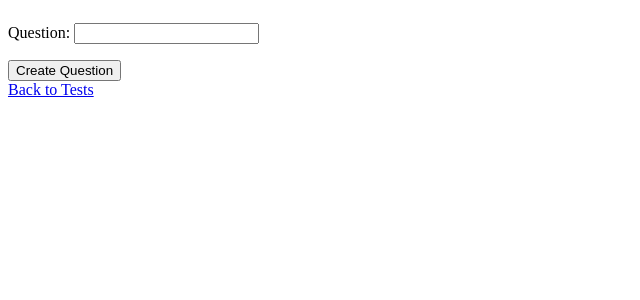
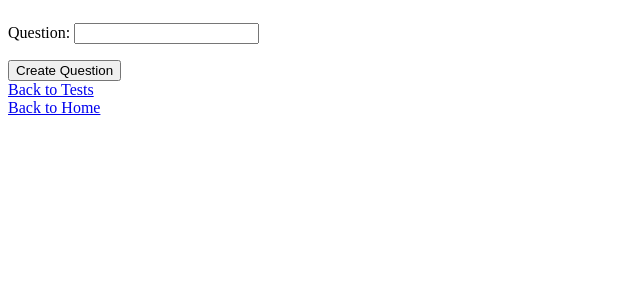
Before and after one commit to jhbeltran01/quizapp, a Django app: template templates/quiz/question.html in a window 1280 px wide. Shown: the part 155-455 px from the top of the page, without its empty margins (0-640 px from the left). Run offline with Django 4.2, Linux system fonts and the light colour scheme; the template is opened without the code that fills it: values that come from a table or form of the project are taken from there, others are empty.

Commit message:
redirect to choice when successfuly created a question

```diff
--- a/project_apps/quiz/views/QuestionView.py
+++ b/project_apps/quiz/views/QuestionView.py
@@ -26,8 +26,8 @@ class QuestionView(generic.ListView, generic.CreateView):
 
 
 	def form_valid(self, form):
-		self.request.user.room_set.get(pk=self.room_id).test_set.get(pk=self.test_id).question_set.create(text=form.cleaned_data['text'])
-		return HttpResponseRedirect(reverse('quiz:question', args=(self.room_id, self.test_id)))
+		new_question = self.request.user.room_set.get(pk=self.room_id).test_set.get(pk=self.test_id).question_set.create(text=form.cleaned_data['text'])
+		return HttpResponseRedirect(reverse('quiz:choice', args=(self.room_id, self.test_id, new_question.id)))
 
 
 	def get_queryset(self):
--- a/templates/quiz/question.html
+++ b/templates/quiz/question.html
@@ -24,5 +24,6 @@
   <input type="submit" value="Create Question" />
 </form>
 
-<a href="{% url 'quiz:test' room_id %}">Back to Tests</a>
+<a href="{% url 'quiz:test' room_id %}">Back to Tests</a><br />
+<a href="{% url 'quiz:home' %}">Back to Home</a>
 {% endblock content %}
```
